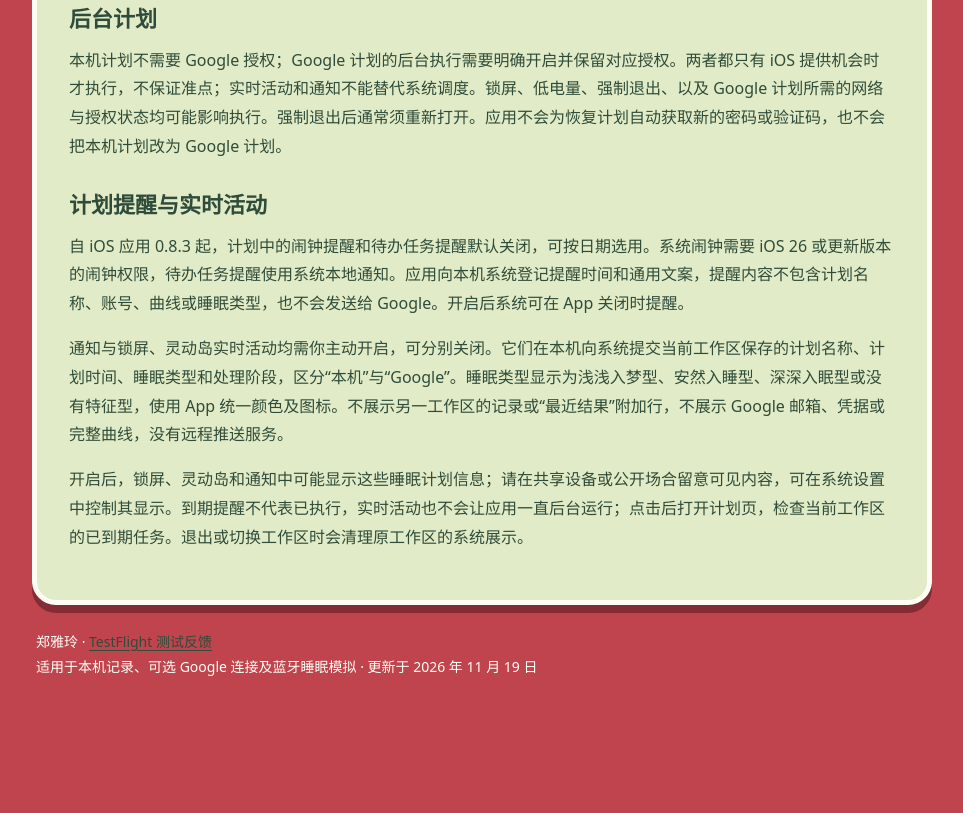
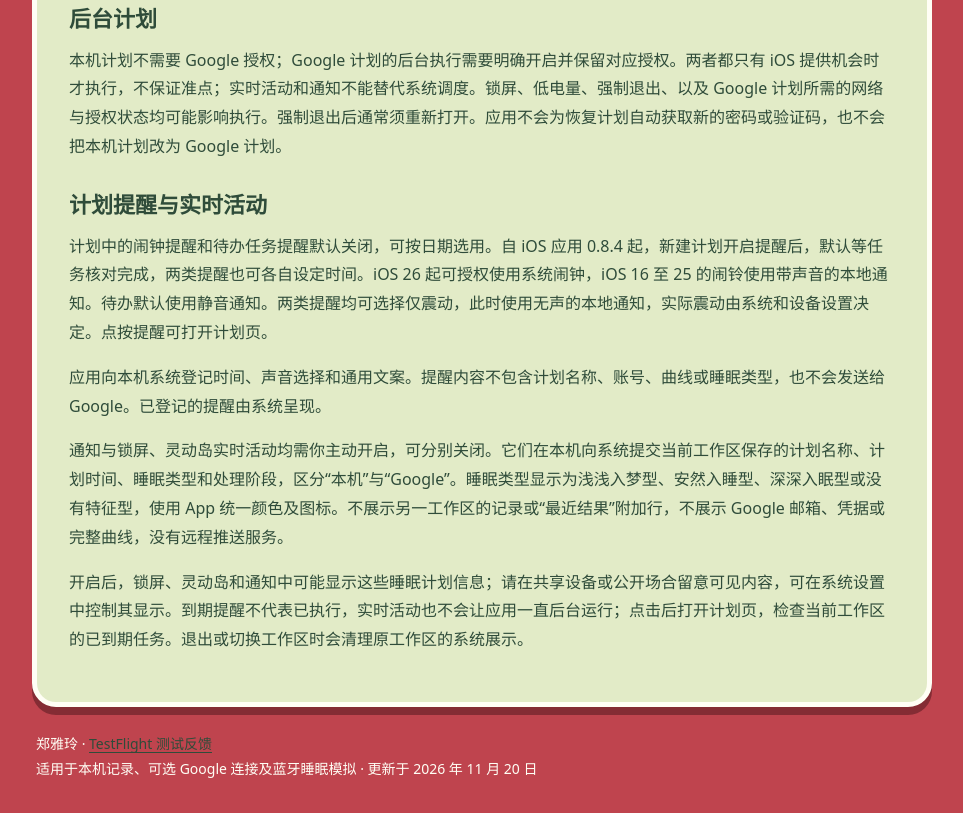
Before and after one commit to PokeSleepLab/ios-support, a plain HTML site: page privacy.html in a window 1280 px wide. Shown: the part 2465-3278 px from the top of the page, without its empty margins (158-1121 px from the left). Before the commit the page ends 3176 px from the top, so only its background shows below. Drawn offline with Linux system fonts and the light colour scheme.

Commit message:
Describe independent reminder timing and vibration option

```diff
--- a/privacy.html
+++ b/privacy.html
@@ -33,10 +33,11 @@
 <h2>后台计划</h2>
 <p>本机计划不需要 Google 授权；Google 计划的后台执行需要明确开启并保留对应授权。两者都只有 iOS 提供机会时才执行，不保证准点；实时活动和通知不能替代系统调度。锁屏、低电量、强制退出、以及 Google 计划所需的网络与授权状态均可能影响执行。强制退出后通常须重新打开。应用不会为恢复计划自动获取新的密码或验证码，也不会把本机计划改为 Google 计划。</p>
 <h2>计划提醒与实时活动</h2>
-<p>自 iOS 应用 0.8.3 起，计划中的闹钟提醒和待办任务提醒默认关闭，可按日期选用。系统闹钟需要 iOS 26 或更新版本的闹钟权限，待办任务提醒使用系统本地通知。应用向本机系统登记提醒时间和通用文案，提醒内容不包含计划名称、账号、曲线或睡眠类型，也不会发送给 Google。开启后系统可在 App 关闭时提醒。</p>
+<p>计划中的闹钟提醒和待办任务提醒默认关闭，可按日期选用。自 iOS 应用 0.8.4 起，新建计划开启提醒后，默认等任务核对完成，两类提醒也可各自设定时间。iOS 26 起可授权使用系统闹钟，iOS 16 至 25 的闹铃使用带声音的本地通知。待办默认使用静音通知。两类提醒均可选择仅震动，此时使用无声的本地通知，实际震动由系统和设备设置决定。点按提醒可打开计划页。</p>
+<p>应用向本机系统登记时间、声音选择和通用文案。提醒内容不包含计划名称、账号、曲线或睡眠类型，也不会发送给 Google。已登记的提醒由系统呈现。</p>
 <p>通知与锁屏、灵动岛实时活动均需你主动开启，可分别关闭。它们在本机向系统提交当前工作区保存的计划名称、计划时间、睡眠类型和处理阶段，区分“本机”与“Google”。睡眠类型显示为浅浅入梦型、安然入睡型、深深入眠型或没有特征型，使用 App 统一颜色及图标。不展示另一工作区的记录或“最近结果”附加行，不展示 Google 邮箱、凭据或完整曲线，没有远程推送服务。</p>
 <p>开启后，锁屏、灵动岛和通知中可能显示这些睡眠计划信息；请在共享设备或公开场合留意可见内容，可在系统设置中控制其显示。到期提醒不代表已执行，实时活动也不会让应用一直后台运行；点击后打开计划页，检查当前工作区的已到期任务。退出或切换工作区时会清理原工作区的系统展示。</p>
 </main>
-<footer>郑雅玲 · <a href="support.html">TestFlight 测试反馈</a><br>适用于本机记录、可选 Google 连接及蓝牙睡眠模拟 · 更新于 2026 年 11 月 19 日</footer>
+<footer>郑雅玲 · <a href="support.html">TestFlight 测试反馈</a><br>适用于本机记录、可选 Google 连接及蓝牙睡眠模拟 · 更新于 2026 年 11 月 20 日</footer>
 </body>
 </html>
```
